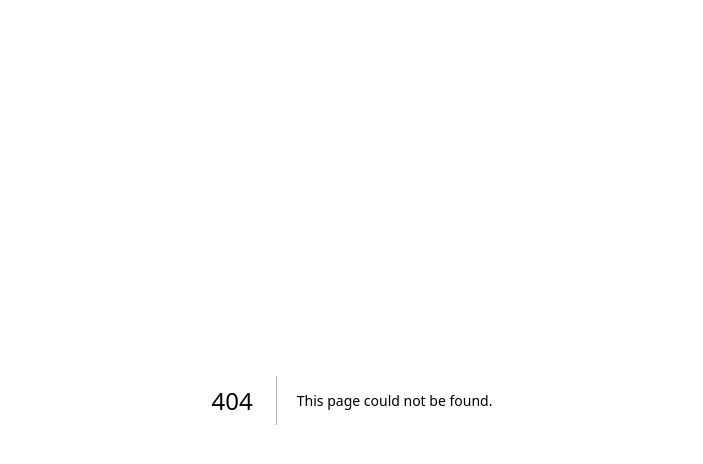
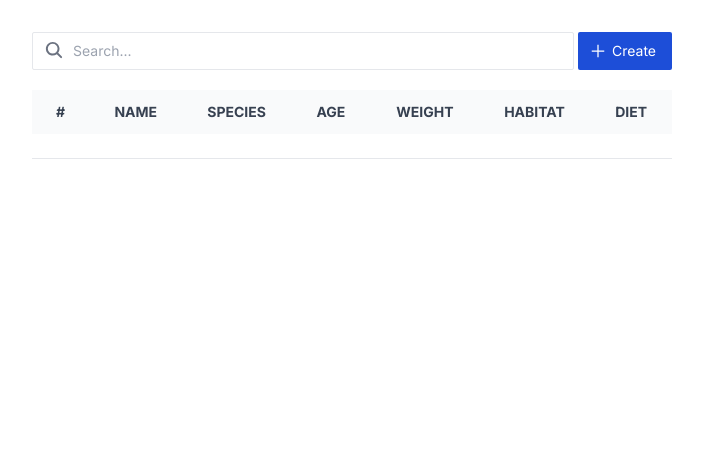
Before and after one commit to Naufal05R/animal_list, a Next.js app: page /animals in a window 1280 px wide. Before the commit this address had no page. Shown: the top 464 px of the page, without its empty margins (288-991 px from the left). Built offline with nearby package versions, Linux system fonts and the light colour scheme.

Commit message:
creating UI

```diff
--- /dev/null
+++ b/app/animals/page.tsx
@@ -0,0 +1,19 @@
+import { CreateButton } from "@/components/buttons";
+import Search from "@/components/search";
+import ZooTable from "@/components/zoo-table";
+
+const AnimalsPage = () => {
+  return (
+    <main className="relative mx-auto min-h-screen max-w-screen-md px-4 py-2 sm:px-8 sm:py-4 lg:px-16 lg:py-8">
+      <hgroup className="mb-5 flex items-center justify-between gap-1">
+        <Search />
+				<CreateButton />
+      </hgroup>
+      <section className="max-w-full overflow-x-scroll">
+        <ZooTable />
+      </section>
+    </main>
+  );
+};
+
+export default AnimalsPage;
--- a/app/layout.tsx
+++ b/app/layout.tsx
@@ -16,7 +16,7 @@ export default function RootLayout({
 }>) {
   return (
     <html lang="en">
-      <body className={inter.className}>{children}</body>
+      <body className={`${inter.className} select-none`}>{children}</body>
     </html>
   );
 }
--- a/app/page.tsx
+++ b/app/page.tsx
@@ -1,9 +1,10 @@
-import Image from "next/image";
+import Link from "next/link";
 
 export default function Home() {
   return (
-    <main className="flex min-h-screen flex-col items-center justify-between p-24">
-
+    <main className="flex min-h-screen flex-col items-center justify-center gap-y-4 select-none p-24">
+      <h1 className="text-xl sm:text-2xl lg:text-4xl">Animal List App</h1>
+      <Link href={"/animals"} className="px-4 py-2 bg-sky-500 text-white rounded-md">Get Started</Link>
     </main>
   );
 }
--- /dev/null
+++ b/components/buttons.tsx
@@ -0,0 +1,14 @@
+import Link from "next/link";
+import { IoAddSharp } from "react-icons/io5";
+
+export const CreateButton = () => {
+  return (
+    <Link
+      href="/animals/create"
+      className="inline-flex cursor-pointer items-center gap-x-1 rounded-sm bg-blue-700 py-[9px] pl-2.5 pr-4 text-sm text-white hover:bg-blue-800"
+    >
+      <IoAddSharp size={20} />
+      Create
+    </Link>
+  );
+};
--- /dev/null
+++ b/components/search.tsx
@@ -0,0 +1,17 @@
+import React from "react";
+import { IoSearch } from "react-icons/io5";
+
+const Search = () => {
+  return (
+    <div className="relative flex flex-1">
+      <input
+        type="text"
+        className="w-full rounded-sm border border-gray-200 py-2 pl-10 text-sm outline-2"
+        placeholder="Search..."
+      />
+      <IoSearch className="absolute left-3 top-2 h-5 w-5 text-gray-500" />
+    </div>
+  );
+};
+
+export default Search;
--- /dev/null
+++ b/components/zoo-table.tsx
@@ -0,0 +1,30 @@
+const ZooTable = () => {
+  return (
+    <table className="w-full text-left text-sm text-gray-500">
+      <thead className="bg-gray-50 text-sm uppercase text-gray-700">
+        <tr>
+          <th className="px-6 py-3">#</th>
+          <th className="px-6 py-3">Name</th>
+          <th className="text-nowrap px-6 py-3">Species</th>
+          <th className="text-nowrap px-6 py-3">Age</th>
+          <th className="px-6 py-3 text-center">Weight</th>
+          <th className="px-6 py-3 text-center">Habitat</th>
+          <th className="px-6 py-3 text-center">Diet</th>
+        </tr>
+      </thead>
+      <tbody>
+        <tr className="border-b bg-white">
+          <td className="px-6 py-3"></td>
+          <td className="px-6 py-3"></td>
+          <td className="px-6 py-3"></td>
+          <td className="px-6 py-3"></td>
+          <td className="px-6 py-3"></td>
+          <td className="px-6 py-3"></td>
+          <td className="flex justify-center gap-1 py-3"></td>
+        </tr>
+      </tbody>
+    </table>
+  );
+};
+
+export default ZooTable;
--- /dev/null
+++ b/lib/utils.ts
@@ -0,0 +1,6 @@
+import { ClassValue, clsx } from "clsx";
+import { twMerge } from "tailwind-merge";
+
+export const cn = (...inputs: ClassValue[]) => {
+  return twMerge(clsx(inputs));
+};
```
Also changed, not shown: package.json (+6 -1 lines), 1 other file (tests, documents, lock files or other folders).
